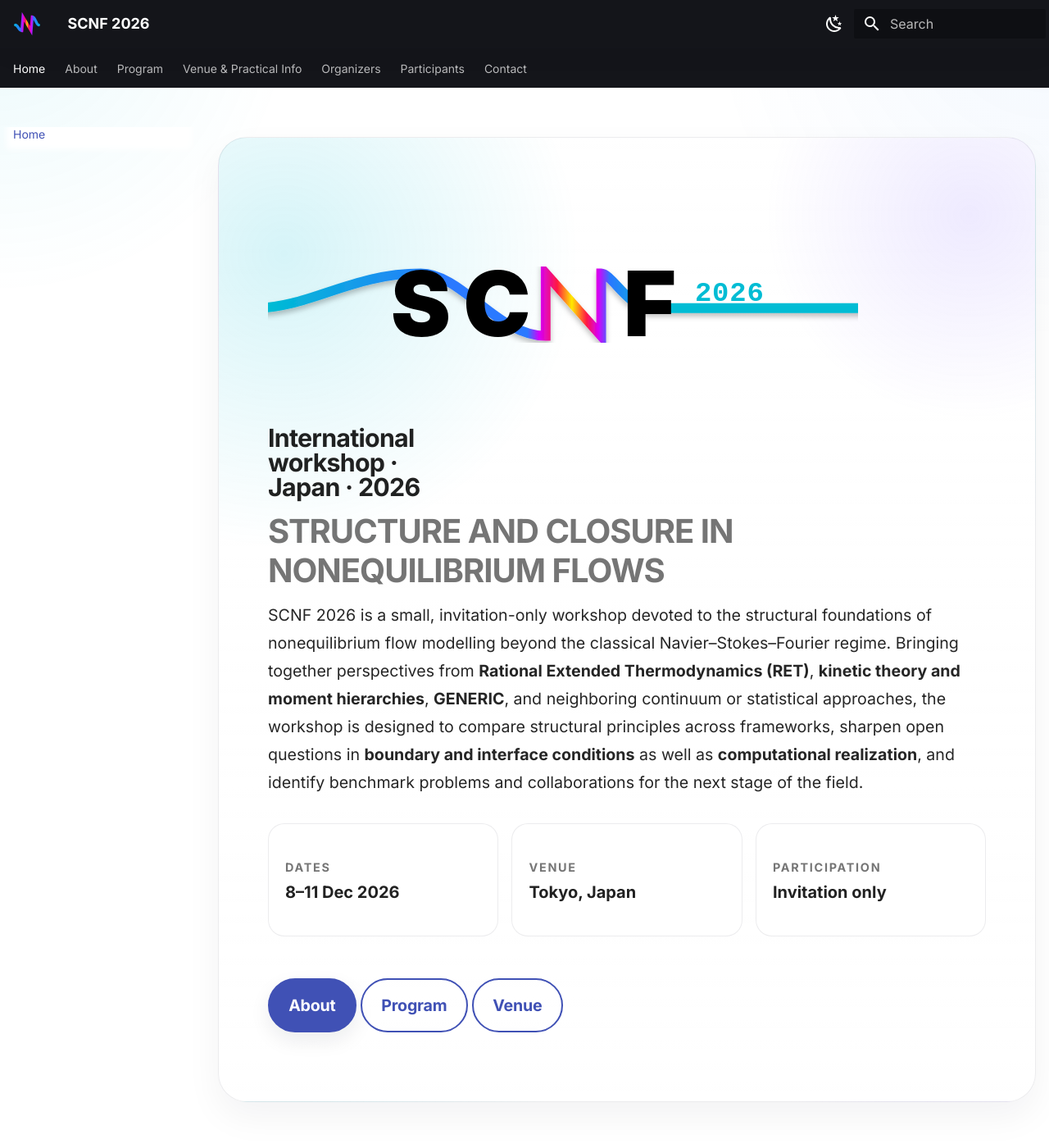
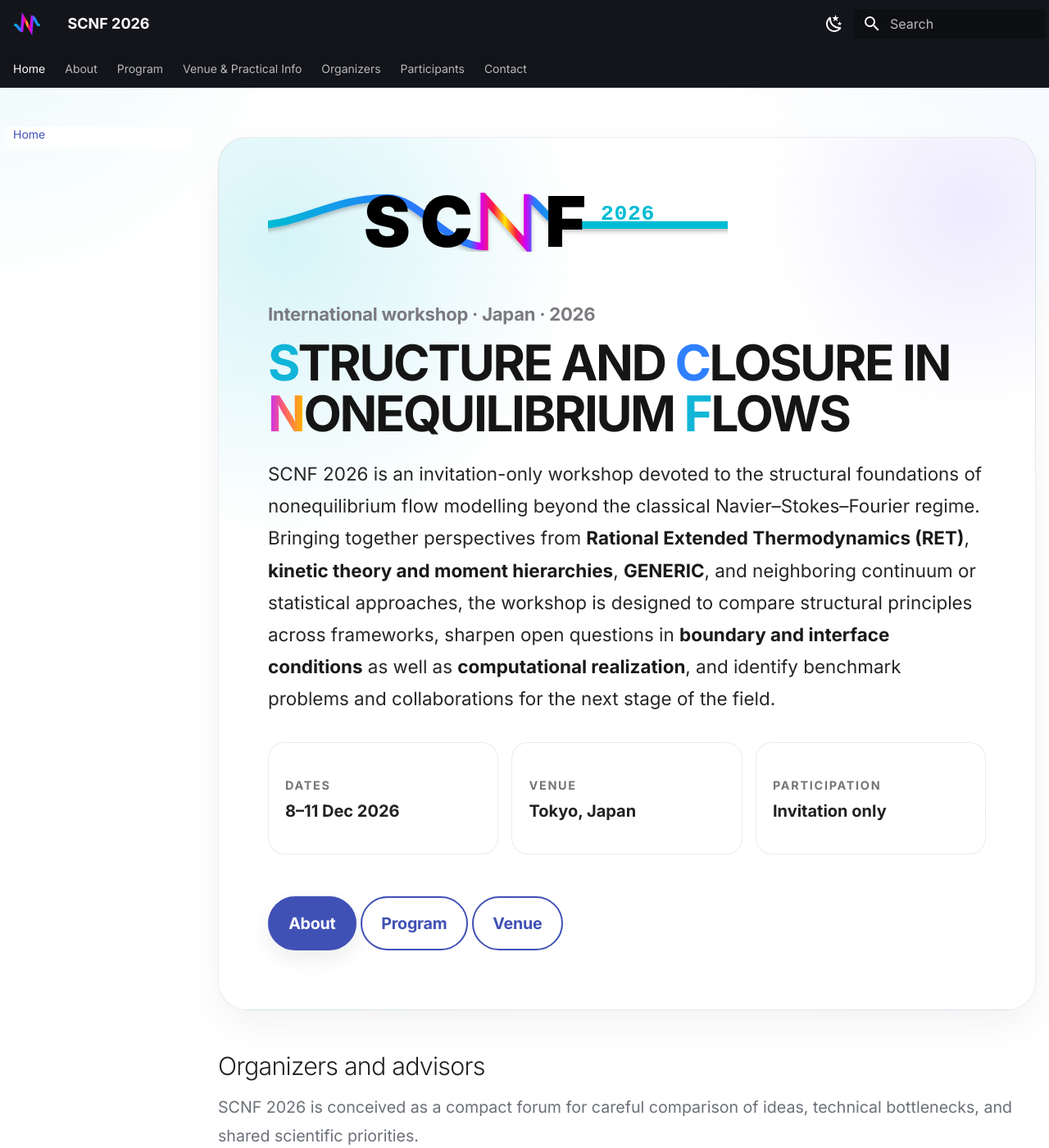
Before and after one commit to SCNF2026/scnf2026.github.io, an MkDocs documentation site: the page built from docs/index.md, in a window 1280 px wide and 1400 px high. Shown: the whole window at 82% size. Built offline with MkDocs 1.6.1 and Material for MkDocs 9.7.7, drawn with Linux system fonts in a browser that asks for light colours; some of the changed text lies outside the part shown.

Commit message:
Initial site

```diff
--- a/docs/index.md
+++ b/docs/index.md
@@ -7,13 +7,26 @@ hide:
 
 ![SCNF 2026 logo](assets/logo-hero.svg){ .hero-logo }
 
-## International workshop · Japan · 2026
+<p class="hero-kicker">International workshop · Japan · 2026</p>
 
-# Structure and Closure in Nonequilibrium Flows
+<h1 class="hero-title">
+  <span class="hero-word">
+    <span class="hero-initial hero-s">S</span>tructure and
+  </span>
+  <span class="hero-word">
+    <span class="hero-initial hero-c">C</span>losure in
+  </span>
+  <span class="hero-word">
+    <span class="hero-initial hero-n">N</span>onequilibrium
+  </span>
+  <span class="hero-word">
+    <span class="hero-initial hero-f">F</span>lows
+  </span>
+</h1>
 
-<div class="subtitle" markdown>
-SCNF 2026 is a small, invitation-only workshop devoted to the structural foundations of nonequilibrium flow modelling beyond the classical Navier–Stokes–Fourier regime. Bringing together perspectives from **Rational Extended Thermodynamics (RET)**, **kinetic theory and moment hierarchies**, **GENERIC**, and neighboring continuum or statistical approaches, the workshop is designed to compare structural principles across frameworks, sharpen open questions in **boundary and interface conditions** as well as **computational realization**, and identify benchmark problems and collaborations for the next stage of the field.
-</div>
+<p class="hero-lead">
+  SCNF 2026 is an invitation-only workshop devoted to the structural foundations of nonequilibrium flow modelling beyond the classical Navier–Stokes–Fourier regime. Bringing together perspectives from <strong>Rational Extended Thermodynamics (RET)</strong>, <strong>kinetic theory and moment hierarchies</strong>, <strong>GENERIC</strong>, and neighboring continuum or statistical approaches, the workshop is designed to compare structural principles across frameworks, sharpen open questions in <strong>boundary and interface conditions</strong> as well as <strong>computational realization</strong>, and identify benchmark problems and collaborations for the next stage of the field.
+</p>
 
 <div class="keyfacts" markdown>
 <div class="fact" markdown>
@@ -69,16 +82,16 @@ SCNF 2026 is a small, invitation-only workshop devoted to the structural foundat
 
 <div class="grid cards landing people-cards" markdown>
 
-- **Organizing Committee**
-  Takashi Arima
-  Elvira Barbera
-  Francesca Brini
-  Shigeru Taniguchi
+- **Organizing Committee**<br>
+  Takashi Arima<br>
+  Elvira Barbera<br>
+  Francesca Brini<br>
+  Shigeru Taniguchi<br>
   [:octicons-arrow-right-24: Full details](organizers.md)
 
 - **Advisors** <br>
-  Tommaso Ruggeri
-  Masaru Sugiyama
+  Tommaso Ruggeri<br>
+  Masaru Sugiyama<br>
   [:octicons-arrow-right-24: Full details](organizers.md)
 
 </div>
--- a/docs/stylesheets/extra.css
+++ b/docs/stylesheets/extra.css
@@ -10,8 +10,8 @@
 
 [data-md-color-scheme="slate"] {
   --scnf-bg-1: rgba(0, 188, 212, 0.08);
-  --scnf-bg-2: rgba(117, 84, 255, 0.10);
-  --scnf-border: rgba(255, 255, 255, 0.10);
+  --scnf-bg-2: rgba(117, 84, 255, 0.1);
+  --scnf-border: rgba(255, 255, 255, 0.1);
   --scnf-card-bg: rgba(255, 255, 255, 0.045);
   --scnf-card-bg-strong: rgba(255, 255, 255, 0.065);
   --scnf-card-shadow: none;
@@ -22,7 +22,11 @@ html,
 body {
   background:
     radial-gradient(900px circle at 0% 0%, var(--scnf-bg-2), transparent 40%),
-    radial-gradient(1000px circle at 100% 0%, var(--scnf-bg-1), transparent 42%),
+    radial-gradient(
+      1000px circle at 100% 0%,
+      var(--scnf-bg-1),
+      transparent 42%
+    ),
     var(--md-default-bg-color);
 }
 
@@ -67,24 +71,122 @@ body {
   overflow: hidden;
   border: 1px solid var(--scnf-border);
   background:
-    radial-gradient(900px circle at 8% 12%, rgba(0, 188, 212, 0.16), transparent 40%),
-    radial-gradient(780px circle at 92% 8%, rgba(117, 84, 255, 0.12), transparent 32%),
-    linear-gradient(180deg, rgba(255, 255, 255, 0.96), rgba(255, 255, 255, 0.78));
+    radial-gradient(
+      900px circle at 8% 12%,
+      rgba(0, 188, 212, 0.16),
+      transparent 40%
+    ),
+    radial-gradient(
+      780px circle at 92% 8%,
+      rgba(117, 84, 255, 0.12),
+      transparent 32%
+    ),
+    linear-gradient(
+      180deg,
+      rgba(255, 255, 255, 0.96),
+      rgba(255, 255, 255, 0.78)
+    );
   box-shadow: var(--scnf-card-shadow);
+}
+
+/* ---------- Hero layout ---------- */
+.hero.landing {
+  padding-top: 1.2rem; /* 上に寄せる */
+  padding-bottom: 2.6rem;
+}
+
+/* Logo: larger and closer to top */
+.hero .hero-logo {
+  width: min(720px, 64%);
+  height: auto;
+  display: block;
+  margin: -1rem 0 0.55rem 0;
+}
+
+/* Kicker: gray, compact, no forced line break */
+.hero .hero-kicker {
+  margin: 0 0 0.8rem 0;
+  color: #7a7a80;
+  font-size: clamp(1.1rem, 1.5vw, 1.45rem);
+  font-weight: 600;
+  line-height: 1.2;
+  letter-spacing: -0.01em;
+  max-width: none;
+}
+
+/* Main title */
+.hero .hero-title {
+  margin: 0 0 1.15rem 0;
+  color: #151515;
+  font-size: clamp(2.6rem, 4.7vw, 4.6rem);
+  font-weight: 800;
+  line-height: 1.02;
+  letter-spacing: -0.04em;
+}
+
+/* Keep each phrase together, but allow line wrapping between phrases */
+.hero .hero-word {
+  display: inline;
+  white-space: nowrap;
+}
+
+/* Colored initials only */
+.hero .hero-initial {
+  font-weight: 800;
+}
+
+.hero .hero-s {
+  color: #11b5d8;
+}
+
+.hero .hero-c {
+  color: #2f80ff;
+}
+
+.hero .hero-n {
+  background: linear-gradient(90deg, #c22cff 0%, #ff5f6d 45%, #ffb400 100%);
+  -webkit-background-clip: text;
+  -webkit-text-fill-color: transparent;
+  background-clip: text;
+  color: transparent;
+}
+
+.hero .hero-f {
+  color: #11b5d8;
+}
+
+/* Lead paragraph */
+.hero .hero-lead {
+  margin-top: 0.25rem;
+  max-width: 1200px;
+  font-size: clamp(1.12rem, 1.35vw, 1.5rem);
+  line-height: 1.75;
+  color: #262626;
+}
+
+/* Strong text inside lead */
+.hero .hero-lead strong {
+  font-weight: 700;
+  color: #1a1a1a;
 }
 
 [data-md-color-scheme="slate"] .hero {
   background:
-    radial-gradient(900px circle at 8% 12%, rgba(0, 188, 212, 0.14), transparent 40%),
-    radial-gradient(780px circle at 92% 8%, rgba(117, 84, 255, 0.10), transparent 32%),
-    linear-gradient(180deg, rgba(255, 255, 255, 0.06), rgba(255, 255, 255, 0.03));
-}
-
-.hero .hero-logo {
-  width: min(720px, 100%);
-  height: auto;
-  display: block;
-  margin: 0 0 1.25rem 0;
+    radial-gradient(
+      900px circle at 8% 12%,
+      rgba(0, 188, 212, 0.14),
+      transparent 40%
+    ),
+    radial-gradient(
+      780px circle at 92% 8%,
+      rgba(117, 84, 255, 0.1),
+      transparent 32%
+    ),
+    linear-gradient(
+      180deg,
+      rgba(255, 255, 255, 0.06),
+      rgba(255, 255, 255, 0.03)
+    );
 }
 
 .hero h1 {
@@ -171,7 +273,10 @@ body {
   padding: 0.72em 1.18em;
   font-weight: 650;
   letter-spacing: -0.01em;
-  transition: transform 0.18s ease, box-shadow 0.18s ease, background-color 0.18s ease;
+  transition:
+    transform 0.18s ease,
+    box-shadow 0.18s ease,
+    background-color 0.18s ease;
 }
 
 .md-typeset .md-button:hover {
@@ -235,7 +340,11 @@ body {
 .participant-group {
   border-radius: 1.1rem;
   border: 1px solid var(--scnf-border);
-  background: linear-gradient(180deg, rgba(255, 255, 255, 0.82), rgba(255, 255, 255, 0.62));
+  background: linear-gradient(
+    180deg,
+    rgba(255, 255, 255, 0.82),
+    rgba(255, 255, 255, 0.62)
+  );
   box-shadow: var(--scnf-card-shadow);
 }
 
@@ -243,11 +352,17 @@ body {
 [data-md-color-scheme="slate"] .info-card,
 [data-md-color-scheme="slate"] .committee-card,
 [data-md-color-scheme="slate"] .participant-group {
-  background: linear-gradient(180deg, rgba(255, 255, 255, 0.045), rgba(255, 255, 255, 0.025));
+  background: linear-gradient(
+    180deg,
+    rgba(255, 255, 255, 0.045),
+    rgba(255, 255, 255, 0.025)
+  );
 }
 
 .md-typeset .grid.cards > ul > li {
-  transition: transform 0.18s ease, box-shadow 0.18s ease;
+  transition:
+    transform 0.18s ease,
+    box-shadow 0.18s ease;
 }
 
 .md-typeset .grid.cards > ul > li:hover {
@@ -337,10 +452,23 @@ body {
   }
 }
 
-@media screen and (max-width: 59.9375em) {
-  .info-grid,
-  .committee-grid,
-  .participant-groups {
-    grid-template-columns: 1fr;
+@media screen and (max-width: 900px) {
+  .hero .hero-logo {
+    width: min(560px, 82%);
+    margin: -0.2rem 0 0.5rem 0;
+  }
+
+  .hero .hero-kicker {
+    font-size: 1rem;
+  }
+
+  .hero .hero-title {
+    font-size: clamp(2.2rem, 9vw, 3.2rem);
+    line-height: 1.04;
+  }
+
+  .hero .hero-lead {
+    font-size: 1.05rem;
+    line-height: 1.7;
   }
 }
```
